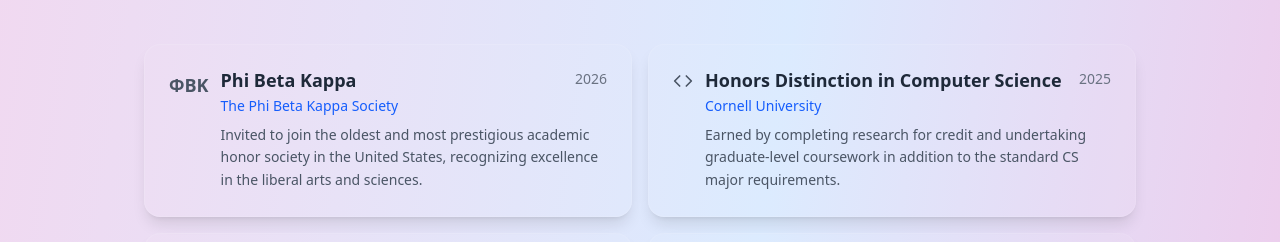
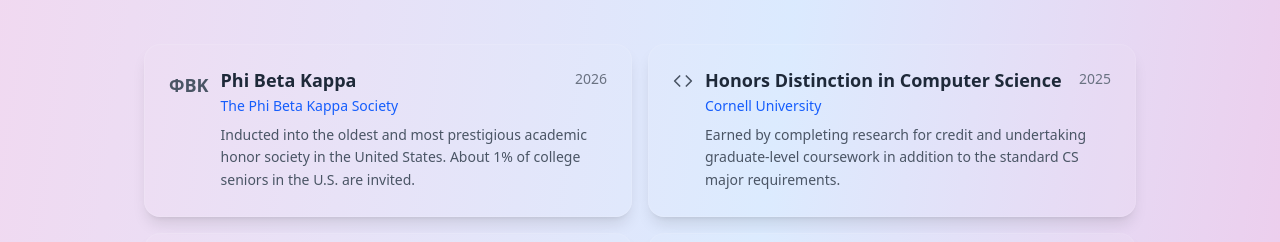
Before and after one commit to LambdaAK/Alex-Kozik-Portfolio, a React (Vite) app: page / in a window 1280 px wide. Shown: the part 3340-3582 px from the top of the page. Built offline with nearby package versions, Linux system fonts and the light colour scheme.

Commit message:
Edited PBK description.

```diff
--- a/src/App.tsx
+++ b/src/App.tsx
@@ -732,7 +732,7 @@ const awardsData: Award[] = [
   {
     title: "Phi Beta Kappa",
     organization: "The Phi Beta Kappa Society",
-    description: "Invited to join the oldest and most prestigious academic honor society in the United States, recognizing excellence in the liberal arts and sciences.",
+    description: "Inducted into the oldest and most prestigious academic honor society in the United States. About 1% of college seniors in the U.S. are invited.",
     date: "2026",
     icon: "pbk"
   },
```
